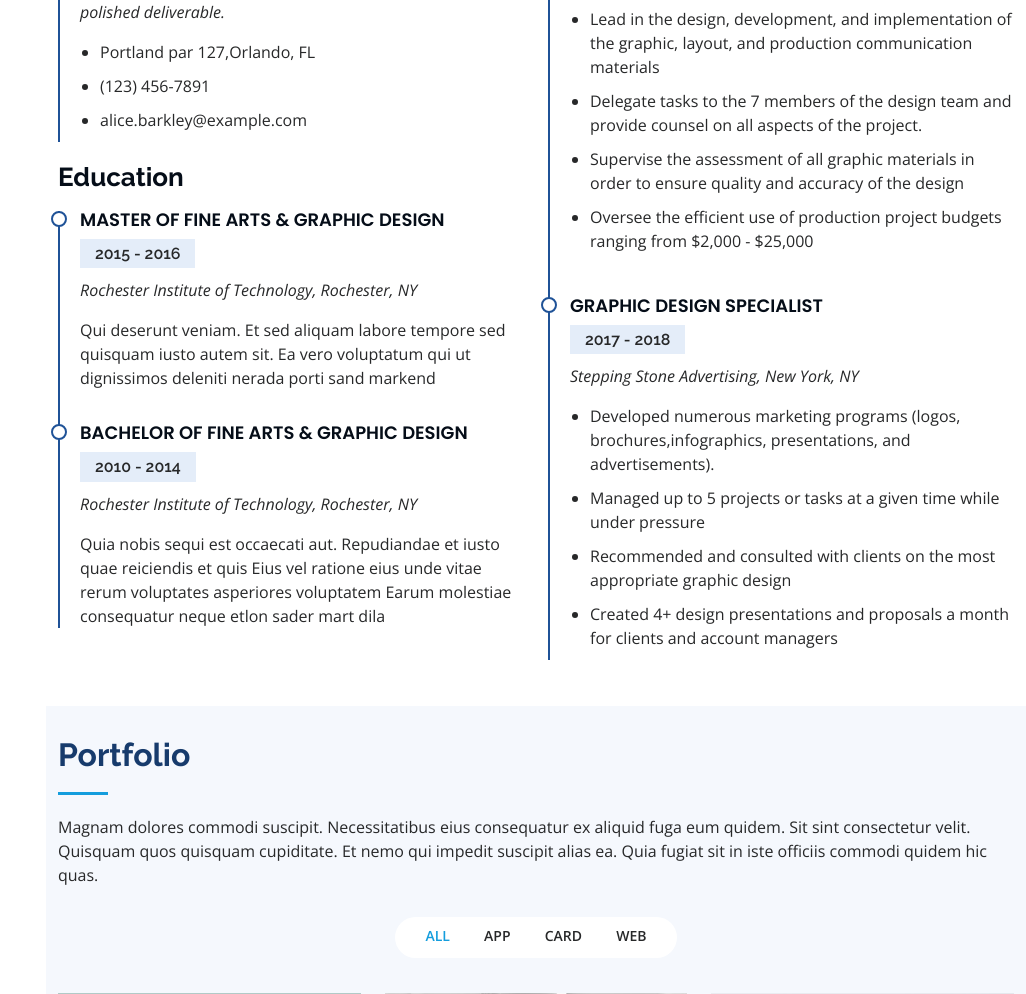
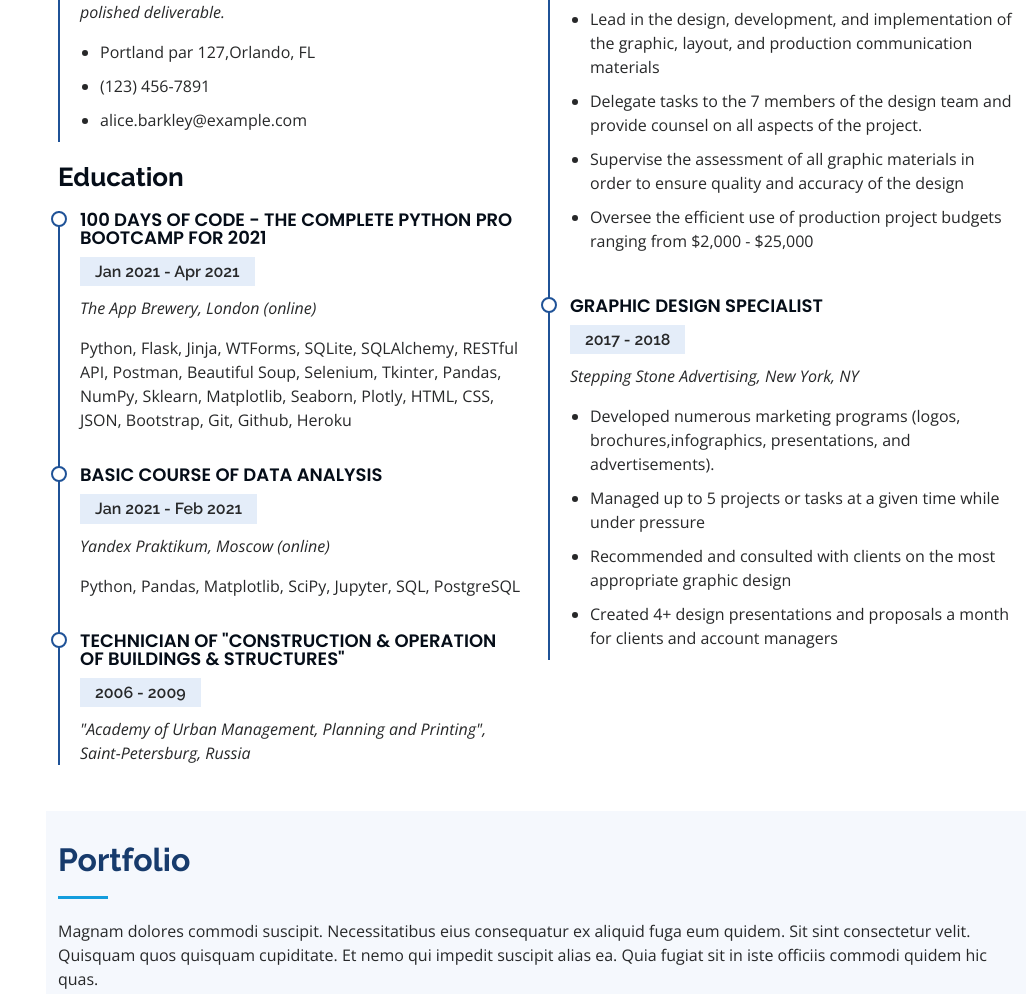
Before and after one commit to k-yakovlev/portfolio-website, a Flask app: page / in a window 1280 px wide. Shown: the part 2770-3764 px from the top of the page, without its empty margins (254-1280 px from the left). Run offline with Flask 2, Linux system fonts and the light colour scheme; some libraries are stand-ins or nearby versions.

Commit message:
Add content about education in 'Resume' section.

```diff
--- a/templates/index.html
+++ b/templates/index.html
@@ -282,16 +282,21 @@
 
             <h3 class="resume-title">Education</h3>
             <div class="resume-item">
-              <h4>Master of Fine Arts &amp; Graphic Design</h4>
-              <h5>2015 - 2016</h5>
-              <p><em>Rochester Institute of Technology, Rochester, NY</em></p>
-              <p>Qui deserunt veniam. Et sed aliquam labore tempore sed quisquam iusto autem sit. Ea vero voluptatum qui ut dignissimos deleniti nerada porti sand markend</p>
+              <h4>100 Days of Code - The Complete Python Pro Bootcamp for 2021</h4>
+              <h5>Jan 2021 - Apr 2021</h5>
+              <p><em>The App Brewery, London (online)</em></p>
+              <p>Python, Flask, Jinja, WTForms, SQLite, SQLAlchemy, RESTful API, Postman, Beautiful Soup, Selenium, Tkinter, Pandas, NumPy, Sklearn, Matplotlib, Seaborn, Plotly, HTML, CSS, JSON, Bootstrap, Git, Github, Heroku </p>
             </div>
             <div class="resume-item">
-              <h4>Bachelor of Fine Arts &amp; Graphic Design</h4>
-              <h5>2010 - 2014</h5>
-              <p><em>Rochester Institute of Technology, Rochester, NY</em></p>
-              <p>Quia nobis sequi est occaecati aut. Repudiandae et iusto quae reiciendis et quis Eius vel ratione eius unde vitae rerum voluptates asperiores voluptatem Earum molestiae consequatur neque etlon sader mart dila</p>
+              <h4>Basic Course of Data Analysis</h4>
+              <h5>Jan 2021 - Feb 2021</h5>
+              <p><em>Yandex Praktikum, Moscow (online)</em></p>
+              <p>Python, Pandas, Matplotlib, SciPy, Jupyter, SQL, PostgreSQL</p>
+            </div>
+            <div class="resume-item">
+              <h4>Technician of "Construction & Operation of Buildings & Structures"</h4>
+              <h5>2006 - 2009</h5>
+              <p><em>"Academy of Urban Management, Planning and Printing", Saint-Petersburg, Russia</em></p>
             </div>
           </div>
           <div class="col-lg-6" data-aos="fade-up" data-aos-delay="100">
```
